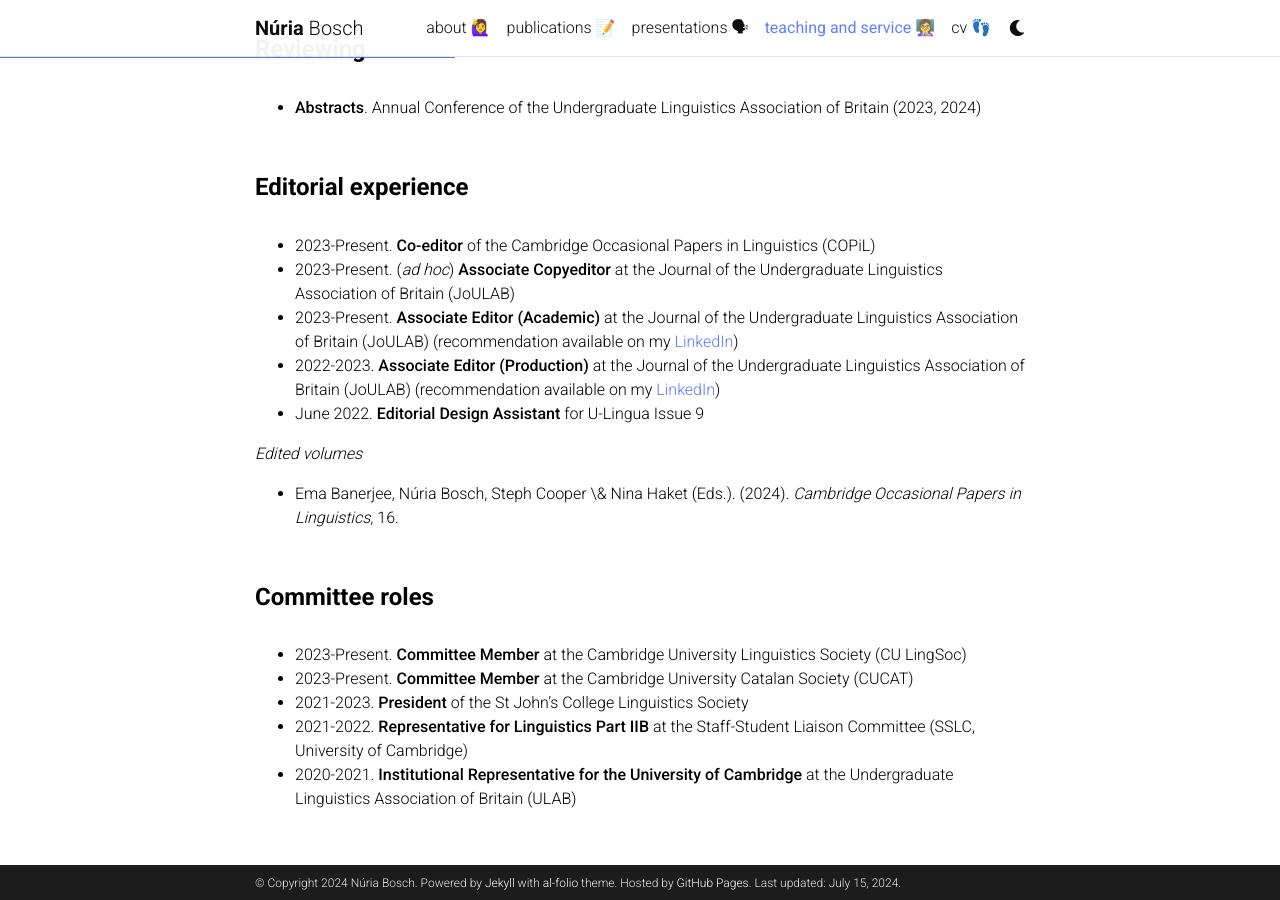
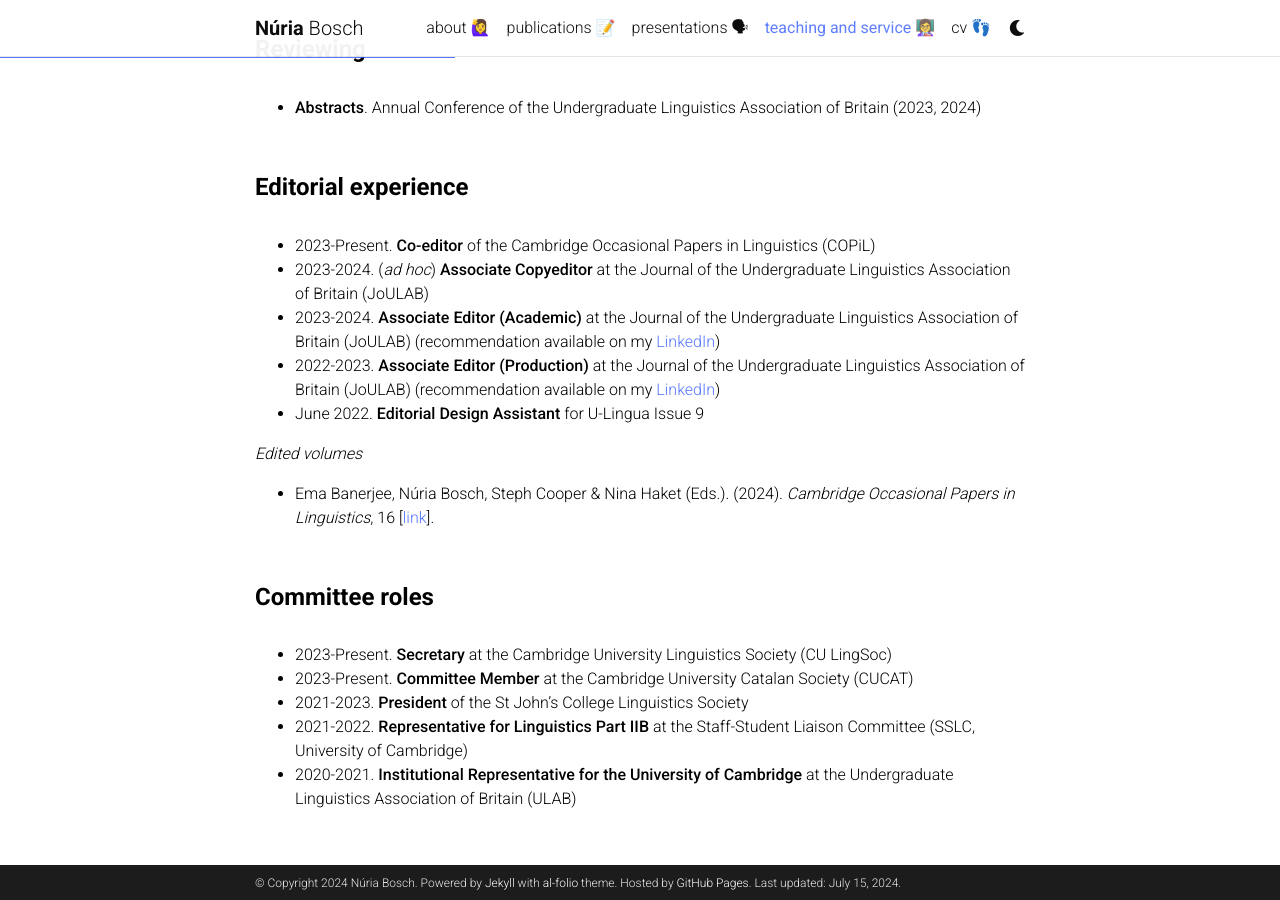
Before and after one commit to nuria-bosch/nuria-bosch.github.io, a Jekyll site: the page built from _pages/teaching_and_service.md, in a window 1280 px wide and 900 px high, scrolled down 332 px. Built offline with Jekyll 4.4.1, drawn with Linux system fonts in a browser that asks for light colours; comment, search, counter and statistics services are not loaded; a style sheet for code colours, icons or effects is not loaded.

Commit message:
Update teaching_and_service.md

```diff
--- a/_pages/teaching_and_service.md
+++ b/_pages/teaching_and_service.md
@@ -18,18 +18,18 @@ nav_order: 5
 <h4 style="margin-top: 3.3rem; margin-bottom: 2rem; font-weight: bold;">Editorial experience</h4>
 
 - 2023-Present. **Co-editor** of the Cambridge Occasional Papers in Linguistics (COPiL)
-- 2023-Present. (_ad hoc_) **Associate Copyeditor** at the Journal of the Undergraduate Linguistics Association of Britain (JoULAB)
-- 2023-Present. **Associate Editor (Academic)** at the Journal of the Undergraduate Linguistics Association of Britain (JoULAB) (recommendation available on my [LinkedIn](https://uk.linkedin.com/in/núria-bosch-masip))
+- 2023-2024. (_ad hoc_) **Associate Copyeditor** at the Journal of the Undergraduate Linguistics Association of Britain (JoULAB)
+- 2023-2024. **Associate Editor (Academic)** at the Journal of the Undergraduate Linguistics Association of Britain (JoULAB) (recommendation available on my [LinkedIn](https://uk.linkedin.com/in/núria-bosch-masip))
 - 2022-2023. **Associate Editor (Production)** at the Journal of the Undergraduate Linguistics Association of Britain (JoULAB) (recommendation available on my [LinkedIn](https://uk.linkedin.com/in/núria-bosch-masip))
 - June 2022. **Editorial Design Assistant** for U-Lingua Issue 9
 
 _Edited volumes_
 
-- Ema Banerjee, Núria Bosch, Steph Cooper \& Nina Haket (Eds.). (2024). _Cambridge Occasional Papers in Linguistics_, 16.
+- Ema Banerjee, Núria Bosch, Steph Cooper & Nina Haket (Eds.). (2024). _Cambridge Occasional Papers in Linguistics_, 16 [[link](https://www.mmll.cam.ac.uk/node/9212/volume-16)].
 
 <h4 style="margin-top: 3.3rem; margin-bottom: 2rem; font-weight: bold;">Committee roles</h4>
 
-- 2023-Present. **Committee Member** at the Cambridge University Linguistics Society (CU LingSoc)
+- 2023-Present. **Secretary** at the Cambridge University Linguistics Society (CU LingSoc)
 - 2023-Present. **Committee Member** at the Cambridge University Catalan Society (CUCAT)
 - 2021-2023. **President** of the St John's College Linguistics Society
 - 2021-2022. **Representative for Linguistics Part IIB** at the Staff-Student Liaison Committee (SSLC, University of Cambridge)
```
